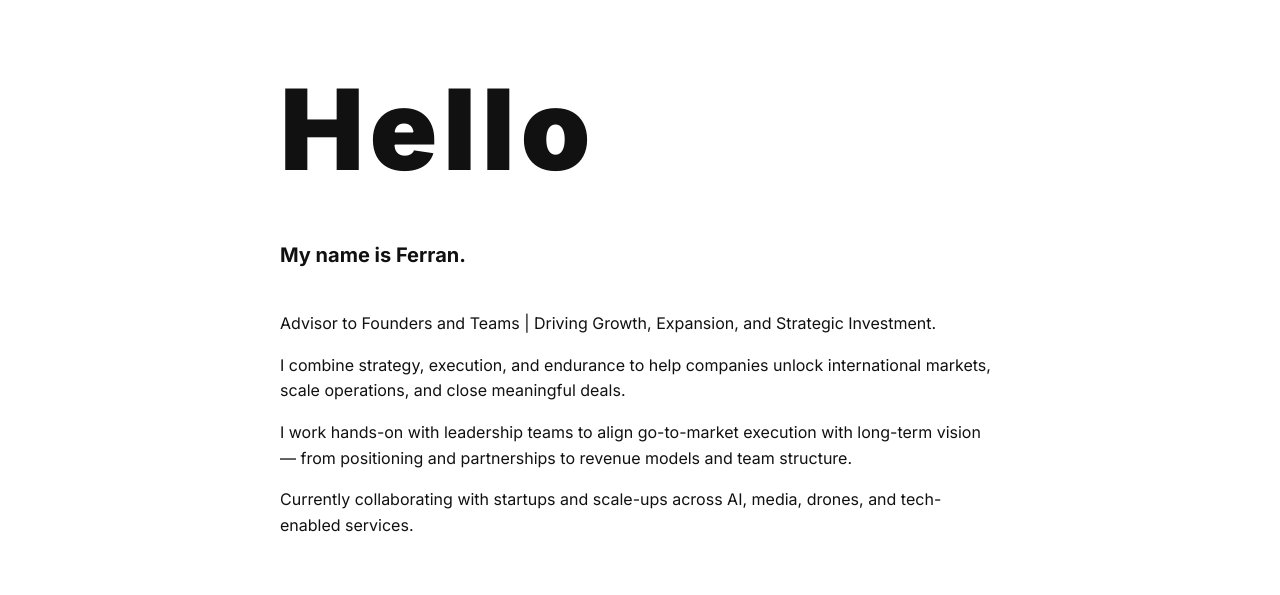
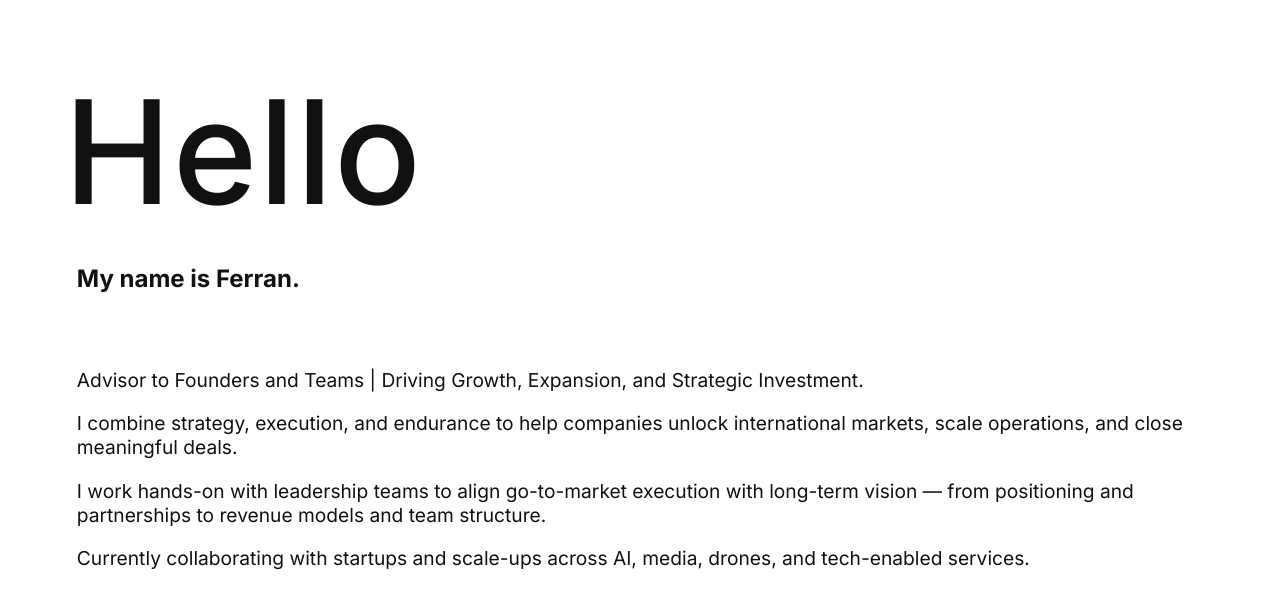
Before and after one commit to fbv000/ferran-site2, a plain HTML site: page index.html in a window 1280 px wide. Shown: the top 595 px of the page. Drawn offline with nearby package versions, Linux system fonts and the light colour scheme.

Commit message:
Align 'Hello' and content to shared left edge using fixed layout

```diff
--- a/index.html
+++ b/index.html
@@ -3,28 +3,28 @@
 <head>
   <meta charset="UTF-8" />
   <meta name="viewport" content="width=device-width, initial-scale=1.0" />
-  <title>Ferran — Advisor & Growth Strategist</title>
+  <title>Ferran — Hello Scrolls With Content</title>
   <link rel="stylesheet" href="style.css" />
-  <link rel="preconnect" href="https://fonts.googleapis.com" />
-  <link href="https://fonts.googleapis.com/css2?family=Inter:wght@400;700;900&display=swap" rel="stylesheet" />
+  <link href="https://fonts.googleapis.com/css2?family=Inter:wght@300;400;500;700&display=swap" rel="stylesheet" />
 </head>
 <body>
   <main class="container">
-    <section class="hero">
-      <h1 class="animated-text">
+    <h1 class="hello animated-text">
       <span>H</span><span>e</span><span>l</span><span>l</span><span>o</span>
     </h1>
+
+    <section class="hero fade-in">
       <p class="intro"><strong>My name is Ferran.</strong></p>
     </section>
 
-    <section class="about">
+    <section class="about fade-in">
       <p>Advisor to Founders and Teams | Driving Growth, Expansion, and Strategic Investment.</p>
       <p>I combine strategy, execution, and endurance to help companies unlock international markets, scale operations, and close meaningful deals.</p>
       <p>I work hands-on with leadership teams to align go-to-market execution with long-term vision — from positioning and partnerships to revenue models and team structure.</p>
       <p>Currently collaborating with startups and scale-ups across AI, media, drones, and tech-enabled services.</p>
     </section>
 
-    <section class="contacts">
+    <section class="contacts fade-in">
       <h2>Contacts</h2>
       <ul>
         <li><strong>Email:</strong> <a href="mailto:hello@brichs.xyz">hello@brichs.xyz</a></li>
@@ -36,26 +36,24 @@
 
   <script src="https://cdnjs.cloudflare.com/ajax/libs/gsap/3.12.2/gsap.min.js"></script>
   <script>
-  gsap.to(".animated-text span", {
-    y: 0,
-    opacity: 1,
-    duration: 0.8,
+    gsap.from(".animated-text span", {
+      y: 100,
+      opacity: 0,
+      duration: 1,
       ease: "power4.out",
       stagger: 0.1
     });
 
-  document.querySelectorAll(".animated-text span").forEach(letter => {
-    letter.addEventListener("mouseenter", () => {
-      gsap.to(letter, {
-        y: -10,
-        duration: 0.2,
-        ease: "power1.out",
-        yoyo: true,
-        repeat: 1
+    const observer = new IntersectionObserver((entries) => {
+      entries.forEach(entry => {
+        if (entry.isIntersecting) {
+          entry.target.classList.add('visible');
+          observer.unobserve(entry.target);
+        }
       });
-    });
-  });
+    }, { threshold: 0.1 });
+
+    document.querySelectorAll('.fade-in').forEach(el => observer.observe(el));
   </script>
 </body>
-
 </html>
--- a/style.css
+++ b/style.css
@@ -2,41 +2,63 @@ body {
   font-family: 'Inter', sans-serif;
   margin: 0;
   padding: 0;
+  background: #fff;
   color: #111;
-  background-color: #fff;
-  line-height: 1.6;
+  overflow-x: hidden;
+}
+
+.hello {
+  position: fixed;
+  top: 10vh;
+  left: 5vw;
+  font-size: calc(10vw + 1rem);
+  font-weight: 500;
+  line-height: 1;
+  letter-spacing: -0.04em;
+  display: flex;
+  gap: 0.05em;
+  margin: 0;
+  pointer-events: none;
+  z-index: -1;
+}
+
+.hello span {
+  display: inline-block;
 }
 
 .container {
-  max-width: 720px;
-  margin: 0 auto;
-  padding: 40px 20px;
-}
-
-.hero h1 {
-  font-size: 7rem;
-  font-weight: 900;
-  margin: 0 0 20px;
+  padding-top: 30vh;
+  padding-left: 6vw; /* Adjusted padding-left to shift content right */
+  padding-right: 5vw;
 }
 
 .intro {
-  font-size: 1.25rem;
-  margin-bottom: 40px;
+  font-size: 1.5rem;
+  margin-bottom: 1rem;
+  max-width: none;
+}
+
+.about,
+.contacts {
+  padding-top: 5vh;
+  max-width: none;
 }
 
 .about p {
+  font-size: 1.2rem;
   margin-bottom: 1rem;
 }
 
 .contacts h2 {
   font-size: 2rem;
   font-weight: 700;
-  margin-top: 60px;
+  margin-bottom: 1rem;
 }
 
 .contacts ul {
   list-style: none;
   padding: 0;
+  margin: 0;
   border-top: 1px solid #000;
   border-bottom: 1px solid #000;
 }
@@ -59,14 +81,9 @@ body {
   margin-top: 40px;
   font-weight: 500;
 }
-.animated-text {
-  display: flex;
-  gap: 0.05em;
-  overflow: hidden;
+
+@media (max-width: 768px) {
+  .hello {
+    font-size: 15vw;
+  }
 }
-
-.animated-text span {
-  display: inline-block;
-  transform: translateY(100%);
-  opacity: 0;
-}
```
Lines whose indentation alone changed are shown as unchanged.
